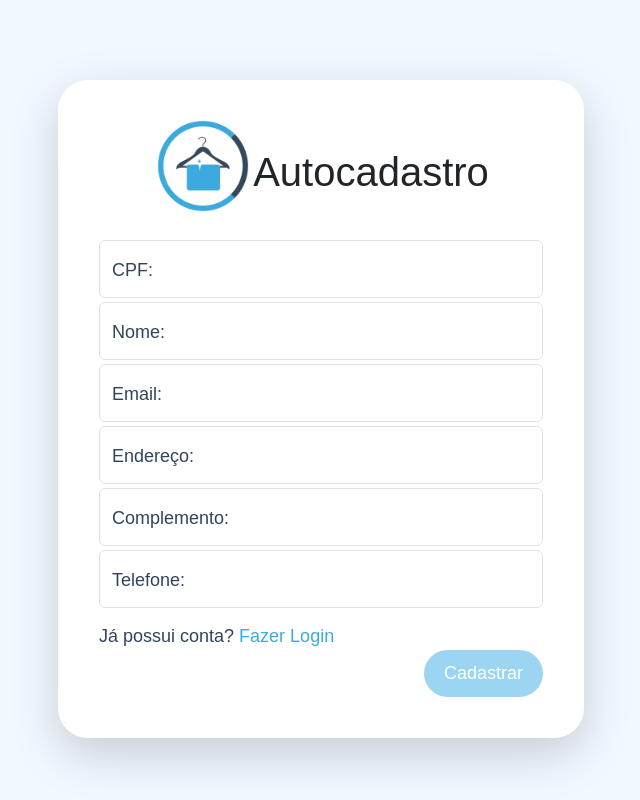
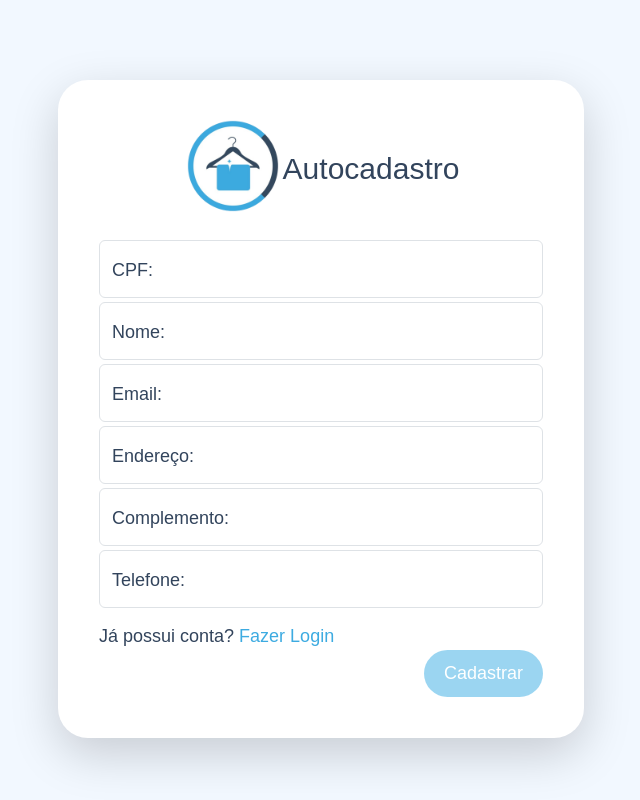
Before and after one commit to Lufeltz/Web-II-2024, an Angular app: page /cadastro in a window 1280 px wide. Shown: the whole page, without its empty margins (319-959 px from the left). Built offline with nearby package versions, Linux system fonts and the light colour scheme.

Commit message:
Pequeno ajuste no estilo da tela cadastro

```diff
--- a/src/app/pages/cadastro/cadastro.component.css
+++ b/src/app/pages/cadastro/cadastro.component.css
@@ -39,7 +39,7 @@ body {
     padding-bottom: 25px;
 }
 
-#login-text {
+#cadastro-text {
     text-align: left;
     font-size: 30px;
     font-weight: 300;
```
